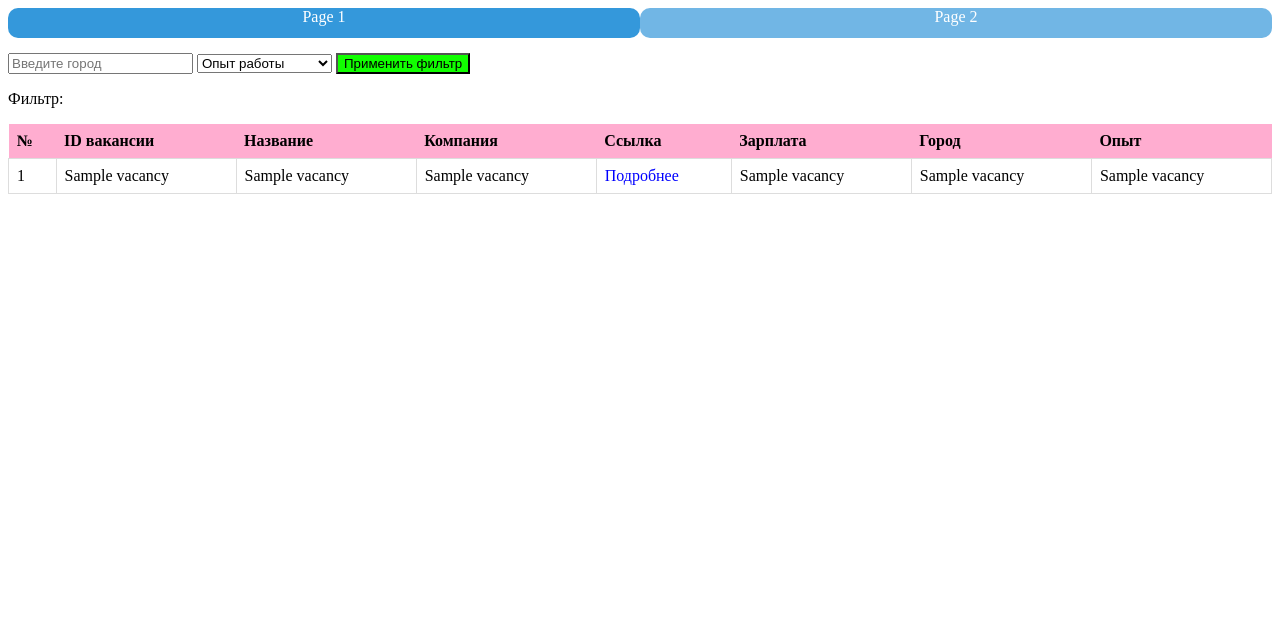
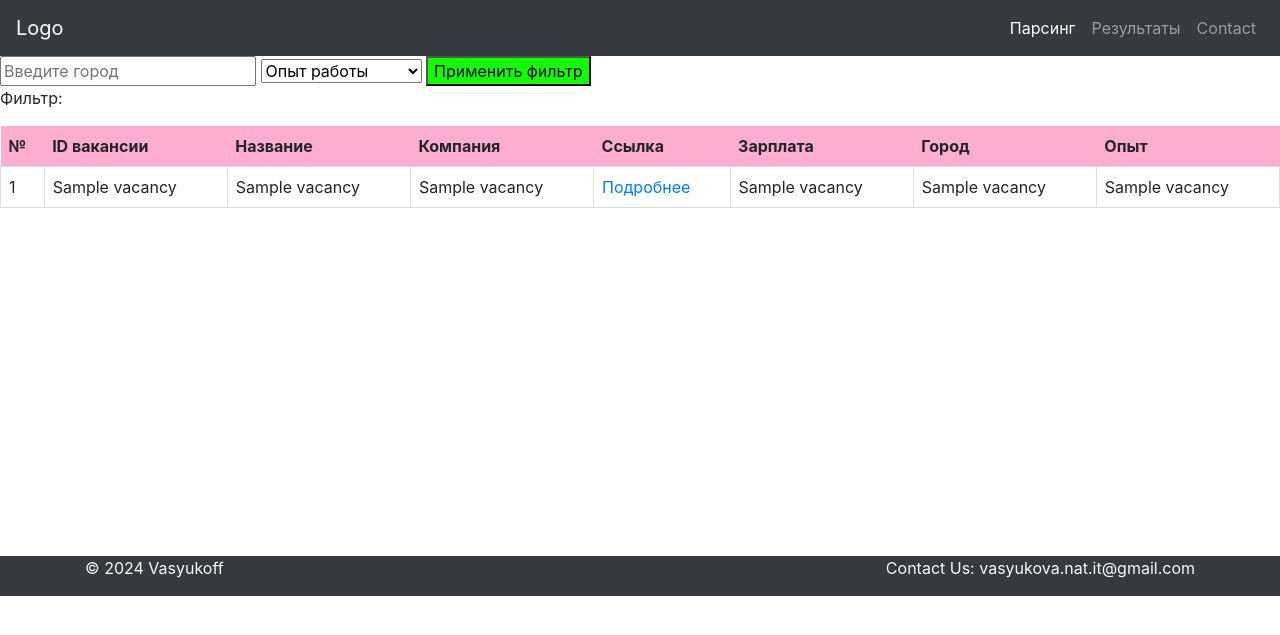
Before and after one commit to Vasyukova-Nat/MyParser, a Flask app: page /results in a window 1280 px wide. Shown: the top 635 px of the page. Run offline with Flask 3, Linux system fonts and the light colour scheme; a database or web service that is not in the repository returns one stand-in record (values such as "Sample title"); some libraries are stand-ins or nearby versions.

Commit message:
+bootstrap draft

```diff
--- a/templates/results.html
+++ b/templates/results.html
@@ -5,21 +5,43 @@
     <meta charset="UTF-8">
     <title>Результаты</title>
     <link rel="stylesheet" href="{{ url_for('static', filename='css/results.css')}}">
-    <style>
 
-    </style>
+    <link href="https://maxcdn.bootstrapcdn.com/bootstrap/4.5.2/css/bootstrap.min.css" rel="stylesheet">
+    <script src="https://ajax.googleapis.com/ajax/libs/jquery/3.5.1/jquery.min.js"></script>
+    <script src="https://maxcdn.bootstrapcdn.com/bootstrap/4.5.2/js/bootstrap.min.js"></script>
 </head>
 
 <body>
-    <div style="width: 100%; display: flex;">
+    <nav class="navbar navbar-expand-lg navbar-dark bg-dark">
+        <a class="navbar-brand" href="#">Logo</a>
+        <button class="navbar-toggler" type="button" data-toggle="collapse" data-target="#navbarNav"
+            aria-controls="navbarNav" aria-expanded="false" aria-label="Toggle navigation">
+            <span class="navbar-toggler-icon"></span>
+        </button>
+        <div class="collapse navbar-collapse" id="navbarNav">
+            <ul class="navbar-nav ml-auto">
+                <li class="nav-item active">
+                    <a class="nav-link" href="/">Парсинг <span class="sr-only">(current)</span></a>
+                </li>
+                <li class="nav-item">
+                    <a class="nav-link" href="/results">Результаты</a>
+                </li>
+                <li class="nav-item">
+                    <a class="nav-link" href="#">Contact</a>
+                </li>
+            </ul>
+        </div>
+    </nav>
+    <!-- <div style="width: 100%; display: flex;">
         <a href="/"
             style="width: 50%; height: 30px; text-align: center; background-color: #3498db; color: white; cursor: pointer; border-radius: 10px; margin-bottom: 15px;">Page
             1</a>
         <a href="/results"
             style="width: 50%; height: 30px; text-align: center; background-color: #71b6e5; color: white; cursor: pointer; border-radius: 10px;">Page
             2</a>
-    </div>
+    </div> -->
 
+    <div style="min-height: 500px;">
         <form action="/results">
             <input type="text" name="key_area_db" placeholder="Введите город">
 
@@ -58,6 +80,19 @@
             </tr>
             {% endfor %}
         </table>
+    </div>
+
+    <footer class="footer bg-dark text-light">
+        <div class="container">
+            <div class="row">
+                <div class="col-md-6">
+                    <p>&copy; 2024 Vasyukoff</p>
+                </div>
+                <div class="col-md-6 text-right">
+                    <p>Contact Us: vasyukova.nat.it@gmail.com</p>
+                </div>
+            </div>
+        </div>
 
 
 </body>
```
Also changed, not shown: templates/index.html (+48 -7 lines). Lines whose indentation alone changed are shown as unchanged.
